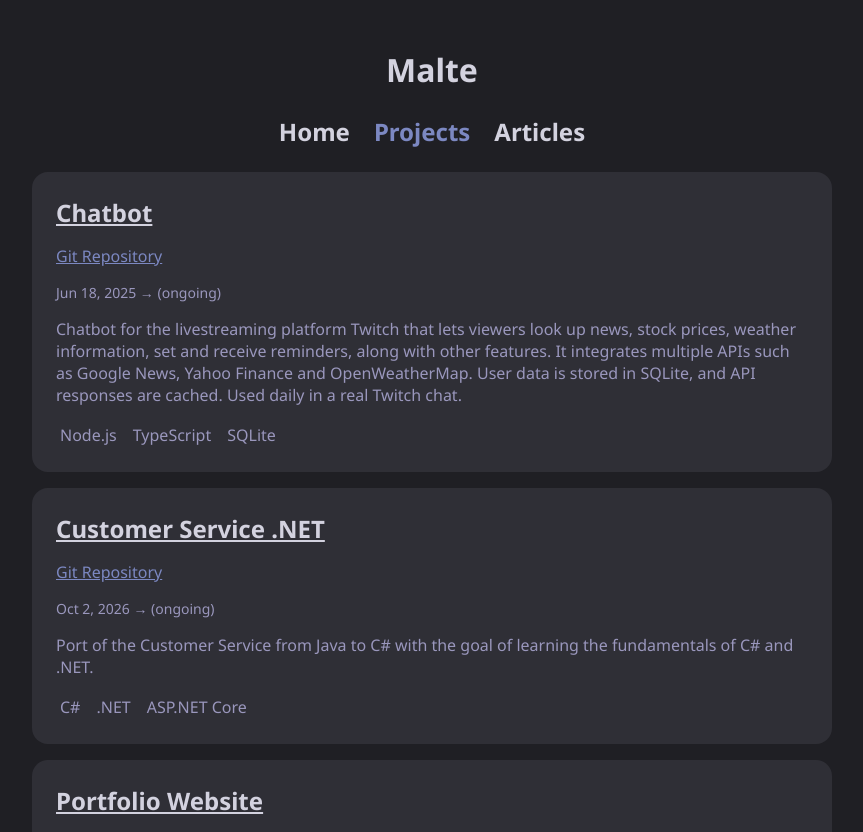
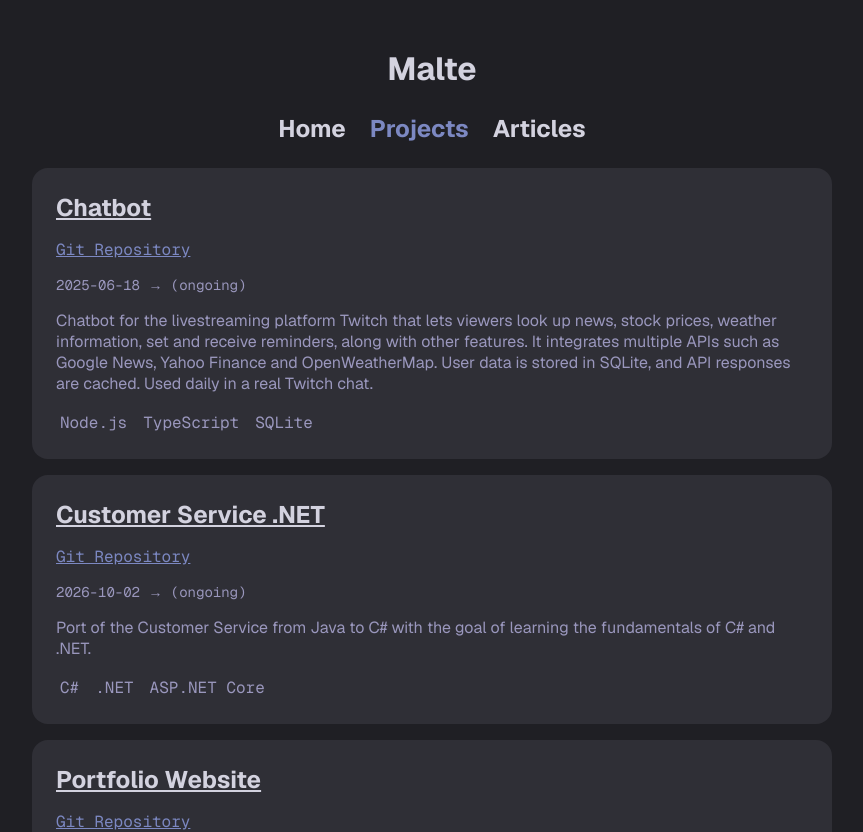
Before and after one commit to Malte0v0/Malte0v0.github.io, an Angular app: page /projects in a window 1280 px wide. Shown: the top 832 px of the page, without its empty margins (208-1071 px from the left). Built offline with nearby package versions, Linux system fonts and the light colour scheme.

Commit message:
Change font to geist/geist mono

```diff
--- a/src/app/app.config.ts
+++ b/src/app/app.config.ts
@@ -1,7 +1,12 @@
+import { DATE_PIPE_DEFAULT_OPTIONS } from '@angular/common';
 import { ApplicationConfig, provideBrowserGlobalErrorListeners } from '@angular/core';
 import { provideRouter, withComponentInputBinding } from '@angular/router';
 import { routes } from './app.routes';
 
 export const appConfig: ApplicationConfig = {
-  providers: [provideBrowserGlobalErrorListeners(), provideRouter(routes, withComponentInputBinding())],
+  providers: [
+    provideBrowserGlobalErrorListeners(),
+    provideRouter(routes, withComponentInputBinding()),
+    { provide: DATE_PIPE_DEFAULT_OPTIONS, useValue: { dateFormat: 'yyyy-MM-dd' } },
+  ],
 };
--- a/src/app/components/article-card/article-card.html
+++ b/src/app/components/article-card/article-card.html
@@ -1,3 +1,3 @@
 <h3><a routerLink="/articles/{{article().slug}}">{{ article().title }}</a></h3>
-<p>{{ article().date | date }}</p>
+<p class="mono">{{ article().date | date }}</p>
 <p>{{ article().summary }}</p>
--- a/src/app/components/project-card/project-card.css
+++ b/src/app/components/project-card/project-card.css
@@ -48,6 +48,7 @@ h3 {
 }
 
 .dates {
+  font-family: var(--font-mono);
   font-size: var(--font-size-body-small);
   color: var(--color-muted);
 }
--- a/src/app/components/project-card/project-card.html
+++ b/src/app/components/project-card/project-card.html
@@ -1,6 +1,6 @@
 <h3><a routerLink="/projects/{{project().id}}">{{ project().name }}</a></h3>
-<a class="repo-link" href="{{project().repoUrl}}">Git Repository</a>
-<span class="dates">
+<a class="repo-link mono" href="{{project().repoUrl}}">Git Repository</a>
+<span class="dates mono">
 @if (project().dateCompleted) {
   <p>{{ project().dateStarted | date }} → {{ project().dateCompleted | date }}</p>
 } @else {
@@ -10,7 +10,7 @@
 <p class="summary">{{ project().summary }}</p>
 <ul>
   @for (tech of project().stack; track tech) {
-    <li>
+    <li class="mono">
       {{ tech }}
     </li>
   }
--- a/src/index.html
+++ b/src/index.html
@@ -8,7 +8,7 @@
     <link rel="icon" type="image/x-icon" href="favicon.ico" />
     <link rel="preconnect" href="https://fonts.googleapis.com">
     <link rel="preconnect" href="https://fonts.gstatic.com" crossorigin>
-    <link href="https://fonts.googleapis.com/css2?family=Noto+Sans:ital,wght@0,100..900;1,100..900&display=swap" rel="stylesheet">
+    <link href="https://fonts.googleapis.com/css2?family=Geist+Mono:ital,wght@0,100..900;1,100..900&family=Geist:ital,wght@0,100..900;1,100..900&display=swap" rel="stylesheet">
   </head>
   <body>
     <app-root></app-root>
--- a/src/styles.css
+++ b/src/styles.css
@@ -16,10 +16,17 @@
   --font-size-title: 24px;
   --font-size-body: 16px;
   --font-size-body-small: 14px;
+
+  --font-regular: "Geist";
+  --font-mono: "Geist Mono";
+}
+
+.mono {
+  font-family: var(--font-mono), monospace;
 }
 
 body {
-  font-family: "Noto Sans", sans-serif;
+  font-family: var(--font-regular), sans-serif;
   margin: 0;
   background: var(--color-bg);
   color: var(--color-text);
```
